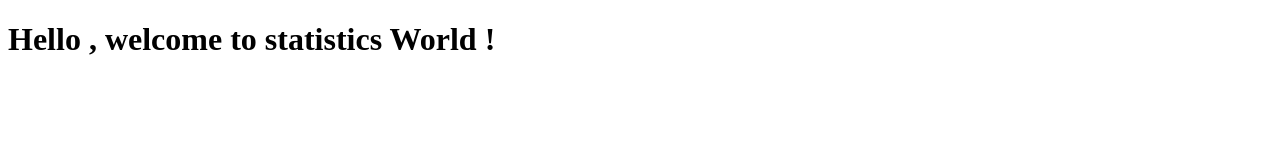
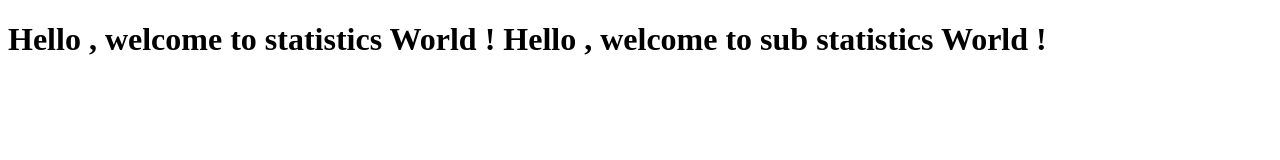
Before and after one commit to jsrsv/StatisticsDemo, a plain HTML site: page index.html in a window 1280 px wide. Drawn offline with Linux system fonts and the light colour scheme.

Commit message:
AddedsubnameclledSubstatistics

```diff
--- a/index.html
+++ b/index.html
@@ -8,6 +8,8 @@
 <body>
    <h1>
     Hello , welcome to statistics World !
-   </h1>
+    Hello , welcome to sub statistics World !
+
+</h1>
 </body>
 </html>
```
